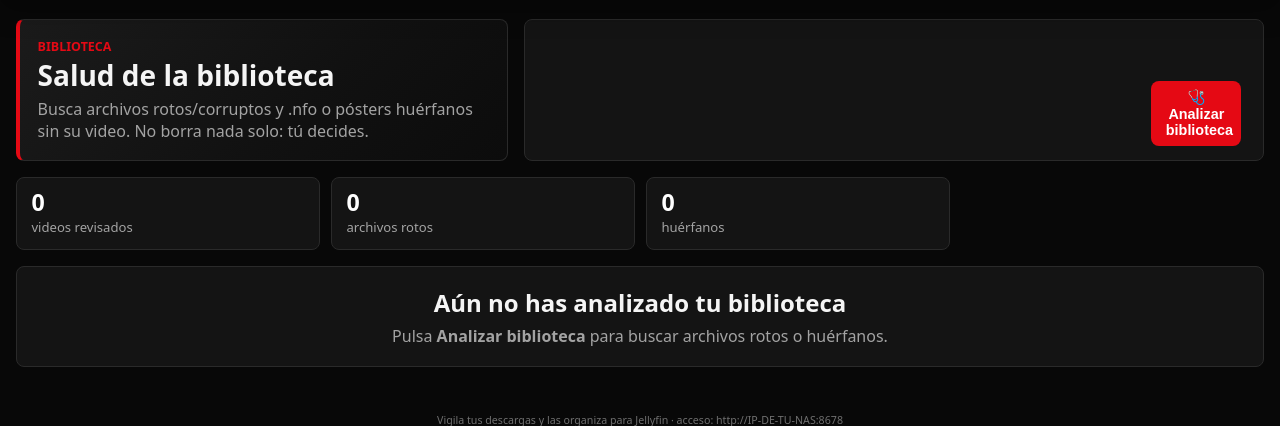
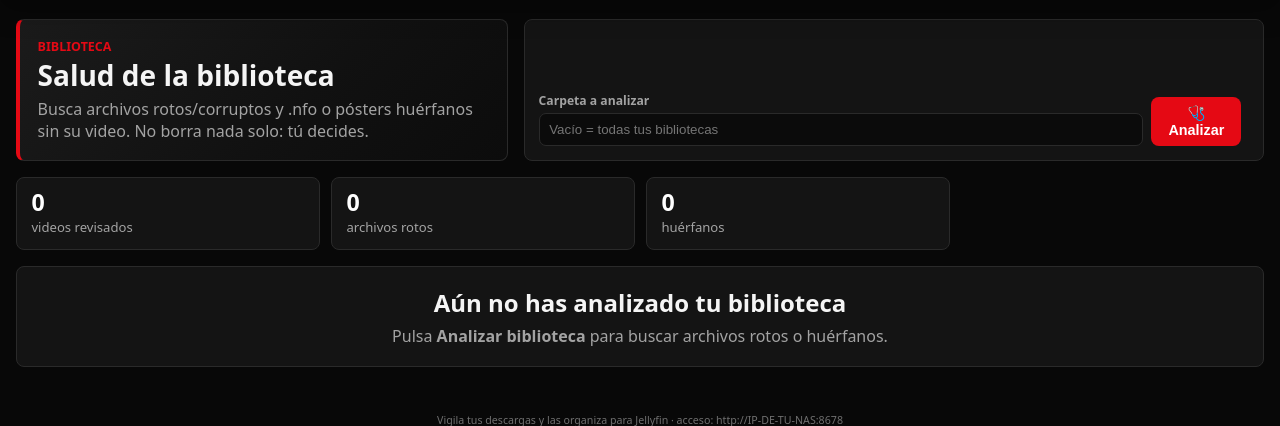
Before and after one commit to RonMarty2/NAS, a FastAPI app: page /health in a window 1280 px wide. Shown: the part 63-489 px from the top of the page. Run offline with FastAPI, Linux system fonts and the light colour scheme; data comes from the database, SQL or seed files in the repository; data that the repository does not hold is empty.

Commit message:
Salud: dejar elegir que carpeta analizar (antes era automatico y fijo)
Antes 'Analizar biblioteca' siempre recorria TODAS las bibliotecas
configuradas sin poder elegir. Ahora hay un campo de carpeta (con
sugerencias tipo datalist, igual que en Catalogo): vacio = analiza todo
como antes, o se puede apuntar a una carpeta concreta para revisiones
mas rapidas y dirigidas.

- health.run_scan(folder=...): si se indica, valida que este dentro de
  las bibliotecas configuradas (rechaza rutas fuera, ej. /etc) y analiza
  solo esa carpeta.
- health.suggested_roots(): expone las raices para el datalist.

Verificado: analisis de una sola carpeta no toca otras bibliotecas,
carpeta fuera de raices da error controlado, y sin carpeta sigue
analizando todo como antes.

```diff
--- a/app/health.py
+++ b/app/health.py
@@ -65,11 +65,44 @@ def _iter_all_files(root):
             yield os.path.join(dirpath, name)
 
 
-def run_scan(progress=None):
-    """Recorre las bibliotecas buscando: videos corruptos/ilegibles y archivos
-    .nfo/poster/fanart huérfanos (sin video asociado en la misma carpeta)."""
+def suggested_roots():
+    """Carpetas sugeridas para el selector (bibliotecas configuradas)."""
+    return _library_roots()
+
+
+def _within_roots(path):
+    try:
+        rp = os.path.realpath(path)
+    except (OSError, TypeError):
+        return False
+    for root in _library_roots():
+        try:
+            rr = os.path.realpath(root)
+        except (OSError, TypeError):
+            continue
+        if rp == rr or rp.startswith(rr + os.sep):
+            return True
+    return False
+
+
+def run_scan(progress=None, folder=None):
+    """Recorre la(s) biblioteca(s) buscando: videos corruptos/ilegibles y
+    archivos .nfo/poster/fanart huérfanos (sin video asociado en la carpeta).
+
+    Si `folder` se indica, analiza SOLO esa carpeta (debe estar dentro de las
+    bibliotecas configuradas); si no, analiza todas."""
     video_exts = config.ext_list("video_exts")
-    roots = _library_roots()
+    folder = (folder or "").strip()
+    if folder:
+        if not _within_roots(folder) or not os.path.isdir(folder):
+            return {
+                "checked_at": time.strftime("%Y-%m-%d %H:%M:%S"),
+                "broken": [], "orphans": [], "videos_checked": 0,
+                "error": "Esa carpeta no existe o está fuera de tus bibliotecas configuradas.",
+            }
+        roots = [folder]
+    else:
+        roots = _library_roots()
     all_paths = []
     for root in roots:
         all_paths.extend(_iter_all_files(root))
@@ -120,21 +153,6 @@ def run_scan(progress=None):
     return result
 
 
-def _within_roots(path):
-    try:
-        rp = os.path.realpath(path)
-    except (OSError, TypeError):
-        return False
-    for root in _library_roots():
-        try:
-            rr = os.path.realpath(root)
-        except (OSError, TypeError):
-            continue
-        if rp == rr or rp.startswith(rr + os.sep):
-            return True
-    return False
-
-
 def delete_broken(path):
     """Borra un archivo reportado como roto/huérfano. Valida que esté dentro de
     las bibliotecas configuradas antes de tocar el disco."""
--- a/app/main.py
+++ b/app/main.py
@@ -948,23 +948,25 @@ def health_page(request: Request):
         "health_notice": health.status(),
         "health_running": bool(health.status().get("running")),
         "result": health.last_result(),
+        "suggested_roots": health.suggested_roots(),
     })
 
 
 @app.post("/health/scan")
-def health_scan():
-    started = _start_health_scan()
+def health_scan(folder: str = Form("")):
+    started = _start_health_scan(folder)
     if not started:
         health.set_status({"running": False, "message": "Ya hay un análisis en curso."})
     return RedirectResponse("/health", status_code=303)
 
 
-def _start_health_scan():
+def _start_health_scan(folder=""):
     if not HEALTH_LOCK.acquire(blocking=False):
         return False
+    label = folder.strip() or "todas las bibliotecas"
     health.set_status({
         "running": True,
-        "message": "Revisando archivos de la biblioteca...",
+        "message": f"Revisando archivos en {label}...",
         "done": 0,
         "total": 0,
         "current": "",
@@ -975,22 +977,25 @@ def _start_health_scan():
             def push(update):
                 health.set_status({
                     "running": True,
-                    "message": "Revisando archivos de la biblioteca...",
+                    "message": f"Revisando archivos en {label}...",
                     "done": update.get("done", 0),
                     "total": update.get("total", 0),
                     "current": update.get("current", ""),
                 })
 
-            result = health.run_scan(progress=push)
-            n_broken = len(result.get("broken", []))
-            n_orphans = len(result.get("orphans", []))
-            health.set_status({
-                "running": False,
-                "message": f"Análisis terminado: {n_broken} archivo(s) rotos, {n_orphans} huérfano(s).",
-                "done": result.get("videos_checked", 0),
-                "total": result.get("videos_checked", 0),
-                "current": "",
-            })
+            result = health.run_scan(progress=push, folder=folder)
+            if result.get("error"):
+                health.set_status({"running": False, "message": result["error"]})
+            else:
+                n_broken = len(result.get("broken", []))
+                n_orphans = len(result.get("orphans", []))
+                health.set_status({
+                    "running": False,
+                    "message": f"Análisis terminado: {n_broken} archivo(s) rotos, {n_orphans} huérfano(s).",
+                    "done": result.get("videos_checked", 0),
+                    "total": result.get("videos_checked", 0),
+                    "current": "",
+                })
         except Exception as exc:
             health.set_status({"running": False, "message": f"No se pudo completar el análisis: {exc}"})
         finally:
--- a/app/templates/health.html
+++ b/app/templates/health.html
@@ -8,9 +8,18 @@
         <p>Busca archivos rotos/corruptos y .nfo o pósters huérfanos sin su video. No borra nada solo: tú decides.</p>
       </div>
       <div class="album-tools">
-        <form method="post" action="/health/scan" class="album-form album-form-small">
+        <form method="post" action="/health/scan" class="album-form">
+          <label>
+            <span>Carpeta a analizar</span>
+            <input class="album-path" name="folder" list="health-roots" value="" placeholder="Vacío = todas tus bibliotecas">
+          </label>
+          <datalist id="health-roots">
+            {% for root in suggested_roots %}
+              <option value="{{ root }}">
+            {% endfor %}
+          </datalist>
           <button class="btn btn-primary" type="submit" {% if health_running %}disabled{% endif %}>
-            {% if health_running %}Analizando...{% else %}🩺 Analizar biblioteca{% endif %}
+            {% if health_running %}Analizando...{% else %}🩺 Analizar{% endif %}
           </button>
         </form>
       </div>
```
